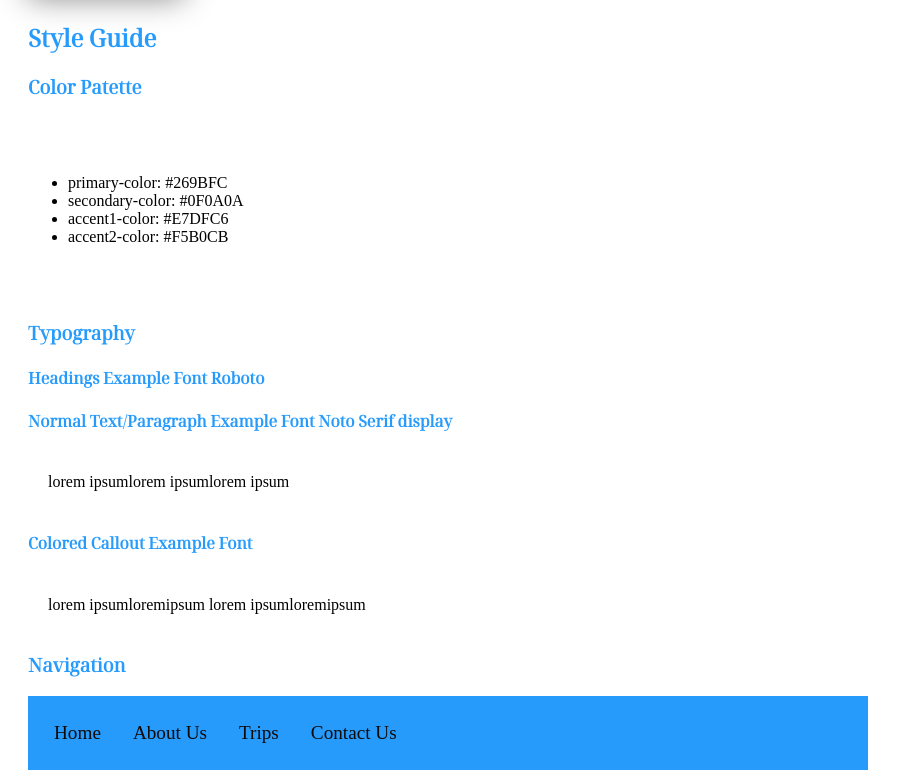
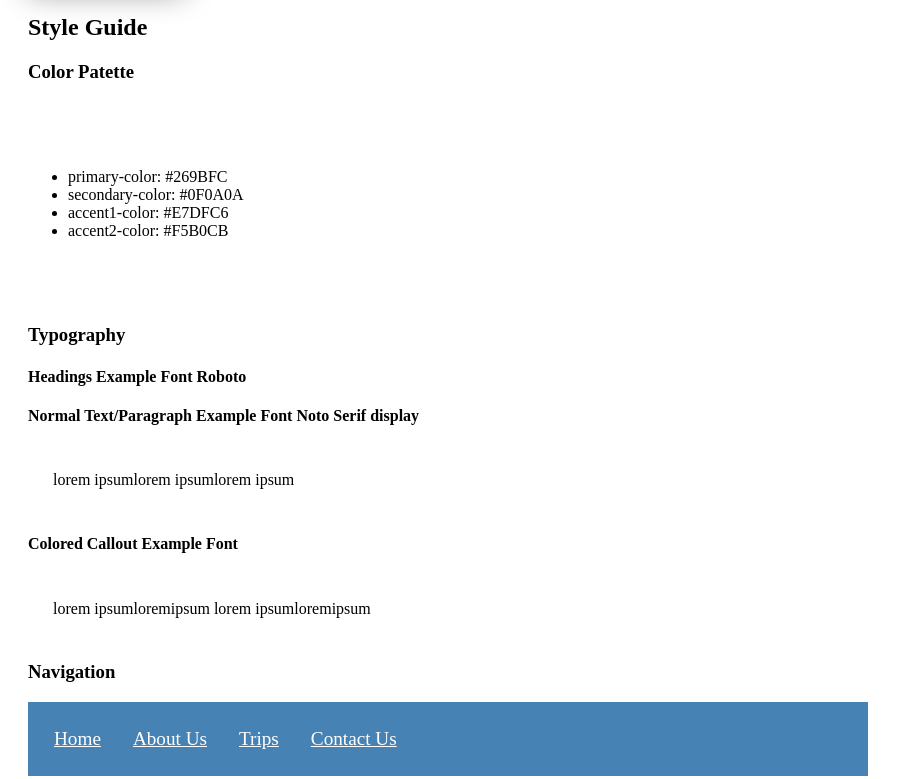
Before and after one commit to EuChat/wdd130-1, a plain HTML site: page wwr/site-plan-rafting.html in a window 1280 px wide. Shown: the part 764-1543 px from the top of the page, without its empty margins (0-915 px from the left). Drawn offline with Linux system fonts and the light colour scheme; files whose address does not match are found by name.

Commit message:
update on css

```diff
--- a/wwr/styles/site-plan-rafting.css
+++ b/wwr/styles/site-plan-rafting.css
@@ -1,6 +1,6 @@
 @import url('https://fonts.googleapis.com/css2?family=Noto+Serif+Display:ital=optional-2nd-font-name&display=swap');
 body{
-    font-family: var(serif);
+    font-family: var(--paragraph-serif);
     max-width: 960px;
     padding: 20px;
 }
@@ -21,44 +21,44 @@ body{
 }
 
 body{
-    font-family: var(--paragraph-font);
+    font-family: var(--paragraph-serif);
     max-width: 960px;
     padding: 20px;
 
 }
 
 h1, h2, h3, h4, h5, h6{
-    font-family: var(--heading-font);
-    color: var(--primary-color);
+    font-family: var(--heading-serif);
+    color: var(--primary-#269bfc);
 }
 
 header{
     padding: 20px;
-    background-color: var(--accent1-color);
+    background-color: var(--#E7DFC6);
 }
 
 p{
-    padding: 20px;
+    padding: 25px;
 }
 
 nav{
-    background-color: var(--nav-background-color);
+    background-color: var(--nav-background-#269BFC);
     font-size: 1.2rem;
     display: flex;
 }
 
 nav a{
     display: block;
-    color: var(--nav-link-color);
-    text-decoration: none;
+    color: var(--nav-link-#E7DFC6);
+    text-decoration: var(#E7DFC6);
     padding: 1rem;
 }
 
 nav a:link, nav a:visited {
-    color: var(--nav-link-color);
+    color: var(--nav-link-#E7DFC6);
 }
 
 nav a :hover{
-    color: var(--nav-hover-link-color);
-    background-color: var(--nav-hover-background-color);
+    color: var(--nav-hover-link-#E7DFC6);
+    background-color: var(--nav-hover-background-#269BFC);
 }
```
